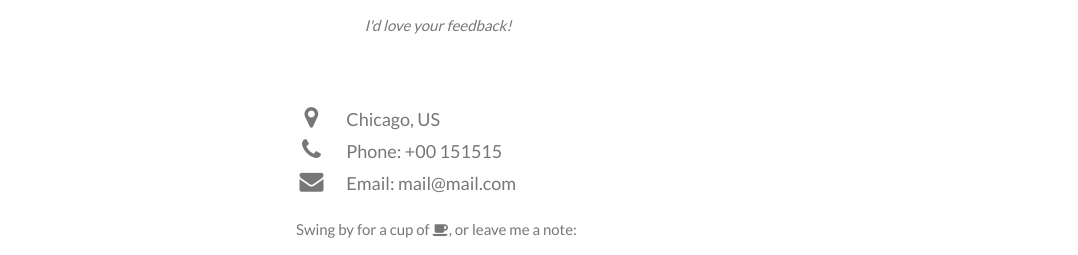
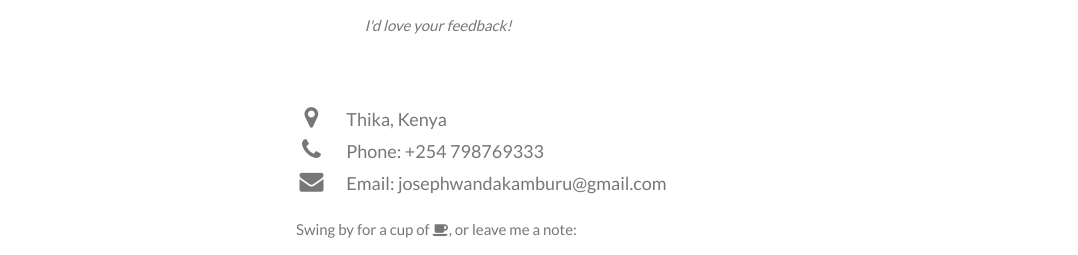
Before and after one commit to josephwandakamburu/portfolio, a plain HTML site: page index.html in a window 1280 px wide. Shown: the part 3079-3334 px from the top of the page, 202-1280 px from the left. Drawn offline with nearby package versions, Linux system fonts and the light colour scheme.

Commit message:
change contacts

```diff
--- a/index.html
+++ b/index.html
@@ -219,9 +219,9 @@ body, html {
     </div>
     <div class="w3-col m8 w3-panel">
       <div class="w3-large w3-margin-bottom">
-        <i class="fa fa-map-marker fa-fw w3-hover-text-black w3-xlarge w3-margin-right"></i> Chicago, US<br>
-        <i class="fa fa-phone fa-fw w3-hover-text-black w3-xlarge w3-margin-right"></i> Phone: +00 151515<br>
-        <i class="fa fa-envelope fa-fw w3-hover-text-black w3-xlarge w3-margin-right"></i> Email: mail@mail.com<br>
+        <i class="fa fa-map-marker fa-fw w3-hover-text-black w3-xlarge w3-margin-right"></i> Thika, Kenya<br>
+        <i class="fa fa-phone fa-fw w3-hover-text-black w3-xlarge w3-margin-right"></i> Phone: +254 798769333<br>
+        <i class="fa fa-envelope fa-fw w3-hover-text-black w3-xlarge w3-margin-right"></i> Email: josephwandakamburu@gmail.com<br>
       </div>
       <p>Swing by for a cup of <i class="fa fa-coffee"></i>, or leave me a note:</p>
       <form action="/action_page.php" target="_blank">
```
